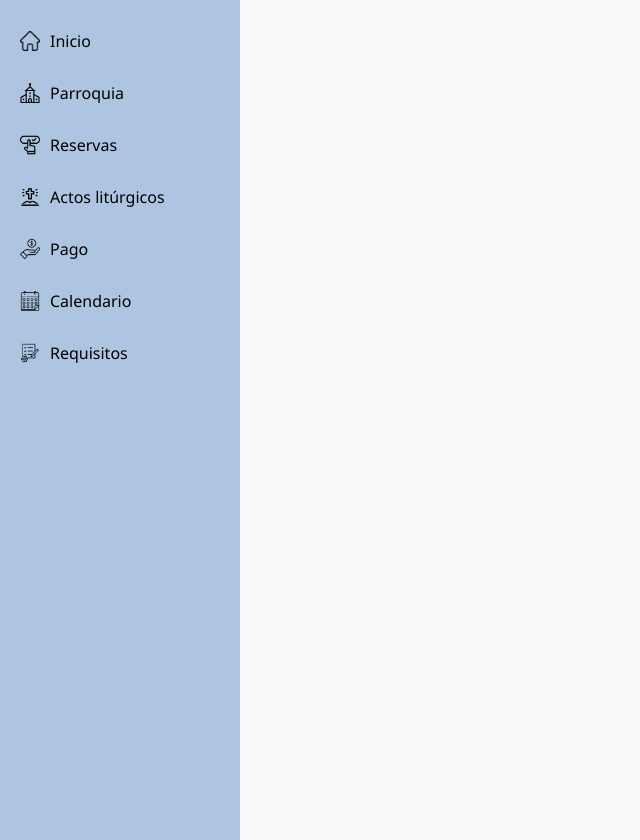
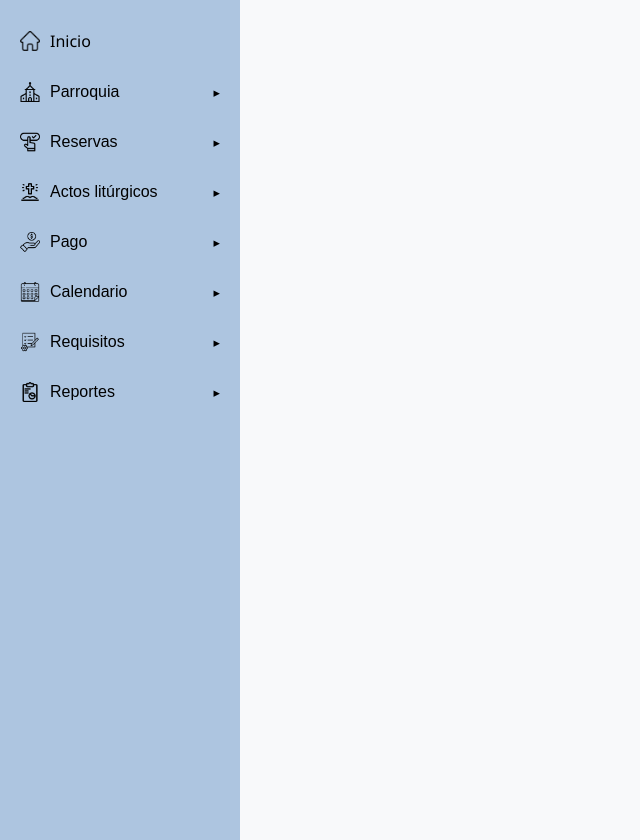
Before and after one commit to JosiasSandoval/PROYECTO_IYCS, a Python web app: template static/templates/barra_lateral.html in a window 1280 px wide. Shown: the whole page, without its empty margins (0-640 px from the left). Run offline with Jinja, Linux system fonts and the light colour scheme; the template is opened without the code that fills it, so the values that code supplies are empty.

Commit message:
VERSION_01

```diff
--- a/app/pago_metodo/route_pago_metodo.py
+++ b/app/pago_metodo/route_pago_metodo.py
@@ -45,7 +45,7 @@ def agregar():
 
 
 # ======================================================
-# 🔹 CAMBIAR ESTADO DE PARROQUIA
+# CAMBIAR ESTADO DE METODO PAGO
 # ======================================================
 @pago_bp.route('/cambiar_estado_metodo/<int:idMetodo>', methods=['PUT'])
 def cambiar_estado(idMetodo):
--- a/static/css/barra_lateral.css
+++ b/static/css/barra_lateral.css
@@ -61,3 +61,87 @@ img {
     padding: 8px;
   }
 }
+
+/* ===== SUBMENÚ ===== */
+.menu-grupo {
+  display: flex;
+  flex-direction: column;
+}
+
+.boton-desplegable {
+  background: none;
+  border: none;
+  width: 100%;
+  text-align: left;
+  cursor: pointer;
+}
+
+.flecha {
+  margin-left: auto;
+  font-size: 0.8rem;
+}
+
+/* Submenú oculto por defecto */
+.submenu {
+  display: none;
+  flex-direction: column;
+  margin-left: 35px;
+  margin-top: 5px;
+}
+
+.submenu.activo {
+  display: flex;
+}
+
+.submenu-item {
+  font-size: 14px;
+  color: #333;
+  text-decoration: none;
+  padding: 6px 0;
+  transition: color 0.2s ease;
+}
+
+.submenu-item:hover {
+  color: #1e3a8a;
+}
+
+/* ===== RESPONSIVE EXTRA ===== */
+@media (max-width: 768px) {
+  .submenu {
+    margin-left: 25px;
+  }
+}
+
+@media (max-width: 520px) {
+  .barra-lateral {
+    width: 100%;
+    min-height: auto;
+    flex-direction: row;
+    overflow-x: auto;
+  }
+
+  .menu-lateral {
+    flex-direction: row;
+    flex-wrap: nowrap;
+    gap: 6px;
+  }
+
+  .menu-item {
+    font-size: 13px;
+    padding: 6px;
+  }
+
+  .submenu {
+    position: absolute;
+    background: #adc5e0;
+    border-radius: 6px;
+    margin-left: 0;
+    margin-top: 5px;
+    padding: 8px;
+  }
+
+  .submenu-item {
+    padding: 4px 8px;
+    white-space: nowrap;
+  }
+}
--- a/static/js/barra_lateral_administrador.js
+++ b/static/js/barra_lateral_administrador.js
@@ -1,5 +1,21 @@
 fetch('/static/templates/barra_lateral_administrador.html')
-            .then(response => response.text())
-            .then(data => {
-                document.getElementById('barra_lateral_administrador-placeholder').innerHTML = data;
-            });
+    .then(response => response.text())
+    .then(data => {
+        document.getElementById('barra_lateral_administrador-placeholder').innerHTML = data;
+    });
+
+// Selecciona todos los botones desplegables
+const botonesDesplegables = document.querySelectorAll(".boton-desplegable");
+
+botonesDesplegables.forEach((boton) => {
+    boton.addEventListener("click", () => {
+        const submenu = boton.nextElementSibling;
+        submenu.classList.toggle("activo");
+        const flecha = boton.querySelector(".flecha");
+        if (submenu.classList.contains("activo")) {
+            flecha.textContent = "▾";
+        } else {
+            flecha.textContent = "▸";
+        }
+    });
+});
--- a/static/templates/barra_lateral.html
+++ b/static/templates/barra_lateral.html
@@ -9,29 +9,98 @@
 <body>
   <!-- Barra lateral -->
   <div class="barra-lateral">
-    <nav class="menu-lateral">
-      <a href="#" class="menu-item">
-        <img src="/static/img/inicio.png" alt="casa" /> Inicio
-      </a>
-      <a href="#" class="menu-item">
-        <img src="/static/img/parroquia.png" alt="lista" /> Parroquia
-      </a>
-      <a href="#" class="menu-item">
+  <nav class="menu-lateral">
+
+    <a href="#" class="menu-item">
+      <img src="/static/img/inicio.png" alt="inicio" /> Inicio
+    </a>
+
+    <!-- PARROQUIA -->
+    <div class="menu-grupo">
+      <button class="menu-item boton-desplegable">
+        <img src="/static/img/parroquia.png" alt="parroquia" /> Parroquia
+        <span class="flecha">▸</span>
+      </button>
+      <div class="submenu">
+        <a href="#" class="submenu-item">Mostrar Mapa</a>
+        <a href="#" class="submenu-item">Consultar Información</a>
+        <a href="#" class="submenu-item">Gestionar Parroquia</a>
+      </div>
+    </div>
+
+    <!-- RESERVAS -->
+    <div class="menu-grupo">
+      <button class="menu-item boton-desplegable">
         <img src="/static/img/reserva.png" alt="reserva" /> Reservas
-      </a>
-      <a href="#" class="menu-item">
-        <img src="/static/img/acto.png" alt="acto_liturgico" /> Actos litúrgicos
-      </a>
-      <a href="#" class="menu-item">
+        <span class="flecha">▸</span>
+      </button>
+      <div class="submenu">
+        <a href="#" class="submenu-item">Registrar Reserva</a>
+        <a href="#" class="submenu-item">Gestionar Reserva</a>
+      </div>
+    </div>
+
+    <!-- ACTOS LITURGICOS -->
+
+    <div class="menu-grupo">
+      <button class="menu-item boton-desplegable">
+        <img src="/static/img/acto.png" alt="acto" /> Actos litúrgicos
+        <span class="flecha">▸</span>
+      </button>
+      <div class="submenu">
+        <a href="#" class="submenu-item">Mostrar Información</a>
+        <a href="#" class="submenu-item">Gestionar</a>
+      </div>
+    </div>
+
+     <!-- PAGO -->
+        <div class="menu-grupo">
+      <button class="menu-item boton-desplegable">
         <img src="/static/img/pago.png" alt="pago" /> Pago
-      </a>
-      <a href="#" class="menu-item">
+        <span class="flecha">▸</span>
+      </button>
+      <div class="submenu">
+        <a href="#" class="submenu-item">Pagos</a>
+        <a href="#" class="submenu-item">Gestionar Metodo Pago</a>
+      </div>
+    </div>
+
+       <!-- CALENDARIO -->
+        <div class="menu-grupo">
+      <button class="menu-item boton-desplegable">
         <img src="/static/img/calendario.png" alt="calendario" /> Calendario
-      </a>
-      <a href="#" class="menu-item">
+        <span class="flecha">▸</span>
+      </button>
+      <div class="submenu">
+        <a href="#" class="submenu-item">Consultar disponibilidad</a>
+        <a href="#" class="submenu-item">Gestionar</a>
+      </div>
+    </div>
+
+        <!-- REQUISITOS -->
+        <div class="menu-grupo">
+      <button class="menu-item boton-desplegable">
         <img src="/static/img/requisito.png" alt="requisito" /> Requisitos
-      </a>
-    </nav>
-  </div>
+        <span class="flecha">▸</span>
+      </button>
+      <div class="submenu">
+        <a href="#" class="submenu-item">Gestionar</a>
+      </div>
+    </div>
+
+        <!-- REPORTES -->
+        <div class="menu-grupo">
+      <button class="menu-item boton-desplegable">
+        <img src="/static/img/reporte.png" alt="reporte" /> Reportes
+        <span class="flecha">▸</span>
+      </button>
+      <div class="submenu">
+        <a href="#" class="submenu-item">Generar Reportes</a>
+      </div>
+    </div>
+
+  </nav>
+</div>
+<script src="/static/js/barra_lateral_administrador.js"></script>
 </body>
 </html>
--- a/static/templates/barra_lateral_administrador.html
+++ b/static/templates/barra_lateral_administrador.html
@@ -1,40 +1,108 @@
 <!doctype html>
 <html lang="es">
+
 <head>
   <meta charset="utf-8" />
   <meta name="viewport" content="width=device-width,initial-scale=1" />
   <title>Barra lateral - Litbook</title>
   <link rel="stylesheet" href="/static/css/barra_lateral.css">
 </head>
+
 <body>
   <!-- Barra lateral -->
   <div class="barra-lateral">
     <nav class="menu-lateral">
+
       <a href="#" class="menu-item">
-        <img src="/static/img/inicio.png" alt="casa" /> Inicio
+        <img src="/static/img/inicio.png" alt="inicio" /> Inicio
       </a>
-      <a href="#" class="menu-item">
-        <img src="/static/img/parroquia.png" alt="lista" /> Parroquia
-      </a>
-      <a href="#" class="menu-item">
-        <img src="/static/img/reserva.png" alt="reserva" /> Reservas
-      </a>
-      <a href="#" class="menu-item">
-        <img src="/static/img/acto.png" alt="acto_liturgico" /> Actos litúrgicos
-      </a>
-      <a href="#" class="menu-item">
-        <img src="/static/img/pago.png" alt="pago" /> Pago
-      </a>
-      <a href="#" class="menu-item">
-        <img src="/static/img/calendario.png" alt="calendario" /> Calendario
-      </a>
-      <a href="#" class="menu-item">
-        <img src="/static/img/requisito.png" alt="requisito" /> Requisitos
-      </a>
-      <a href="#" class="menu-item">
-        <img src="/static/img/reporte.png" alt="requisito" /> Reportes
-      </a>
+
+      <!-- PARROQUIA -->
+      <div class="menu-grupo">
+        <button class="menu-item boton-desplegable">
+          <img src="/static/img/parroquia.png" alt="parroquia" /> Parroquia
+          <span class="flecha">▸</span>
+        </button>
+        <div class="submenu">
+          <a href="#" class="submenu-item">Mostrar Mapa</a>
+          <a href="#" class="submenu-item">Consultar Información</a>
+          <a href="#" class="submenu-item">Gestionar Parroquia</a>
+        </div>
+      </div>
+
+      <!-- RESERVAS -->
+      <div class="menu-grupo">
+        <button class="menu-item boton-desplegable">
+          <img src="/static/img/reserva.png" alt="reserva" /> Reservas
+          <span class="flecha">▸</span>
+        </button>
+        <div class="submenu">
+          <a href="#" class="submenu-item">Registrar Reserva</a>
+          <a href="#" class="submenu-item">Gestionar Reserva</a>
+        </div>
+      </div>
+
+      <!-- ACTOS LITURGICOS -->
+
+      <div class="menu-grupo">
+        <button class="menu-item boton-desplegable">
+          <img src="/static/img/acto.png" alt="acto" /> Actos litúrgicos
+          <span class="flecha">▸</span>
+        </button>
+        <div class="submenu">
+          <a href="#" class="submenu-item">Mostrar Información</a>
+          <a href="#" class="submenu-item">Gestionar</a>
+        </div>
+      </div>
+
+      <!-- PAGO -->
+      <div class="menu-grupo">
+        <button class="menu-item boton-desplegable">
+          <img src="/static/img/pago.png" alt="pago" /> Pago
+          <span class="flecha">▸</span>
+        </button>
+        <div class="submenu">
+          <a href="#" class="submenu-item">Pagos</a>
+          <a href="#" class="submenu-item">Gestionar Metodo Pago</a>
+        </div>
+      </div>
+
+      <!-- CALENDARIO -->
+      <div class="menu-grupo">
+        <button class="menu-item boton-desplegable">
+          <img src="/static/img/calendario.png" alt="calendario" /> Calendario
+          <span class="flecha">▸</span>
+        </button>
+        <div class="submenu">
+          <a href="#" class="submenu-item">Consultar disponibilidad</a>
+          <a href="#" class="submenu-item">Gestionar</a>
+        </div>
+      </div>
+
+      <!-- REQUISITOS -->
+      <div class="menu-grupo">
+        <button class="menu-item boton-desplegable">
+          <img src="/static/img/requisito.png" alt="requisito" /> Requisitos
+          <span class="flecha">▸</span>
+        </button>
+        <div class="submenu">
+          <a href="#" class="submenu-item">Gestionar</a>
+        </div>
+      </div>
+
+      <!-- REPORTES -->
+      <div class="menu-grupo">
+        <button class="menu-item boton-desplegable">
+          <img src="/static/img/reporte.png" alt="reporte" /> Reportes
+          <span class="flecha">▸</span>
+        </button>
+        <div class="submenu">
+          <a href="#" class="submenu-item">Generar Reportes</a>
+        </div>
+      </div>
+
     </nav>
   </div>
+  <script src="/static/js/barra_lateral_administrador.js"></script>
 </body>
 </html>
```
Also changed, not shown: app/parroquia/controlador_parroquia.py (+55 -14 lines), app/parroquia/route_parroquia.py (+23 -13 lines), site/administradores/parroquia_admi.html (+4 -3 lines), site/pagina_principal.html (+9 -4 lines), static/js/admin_parroquia.js (+10 -6 lines).
